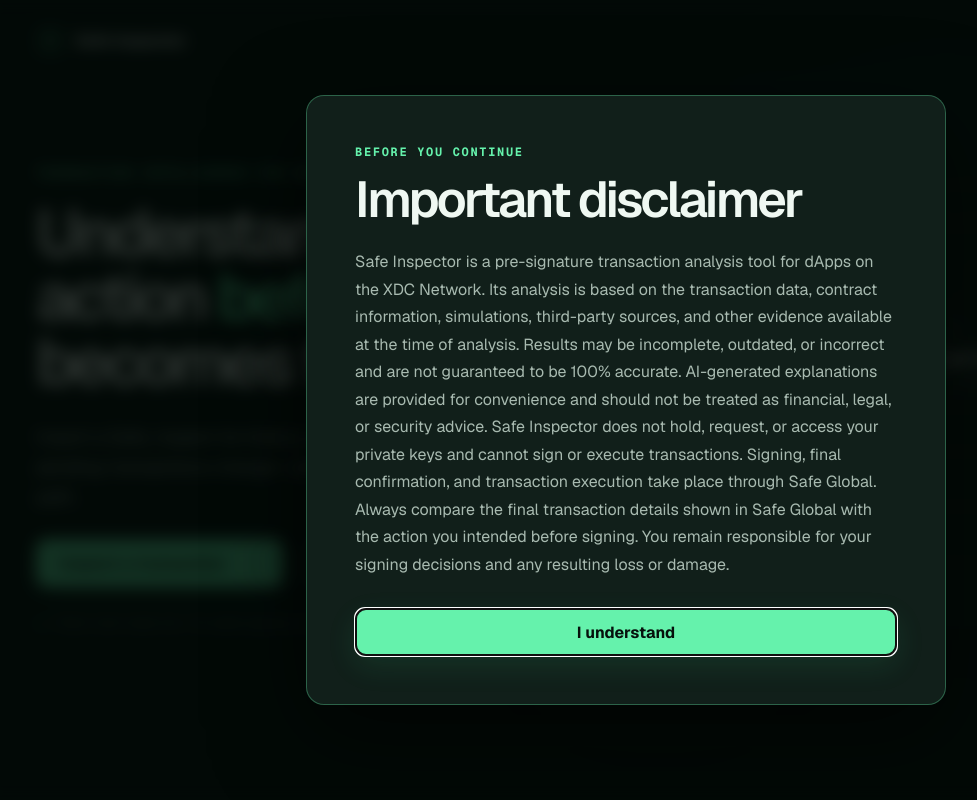
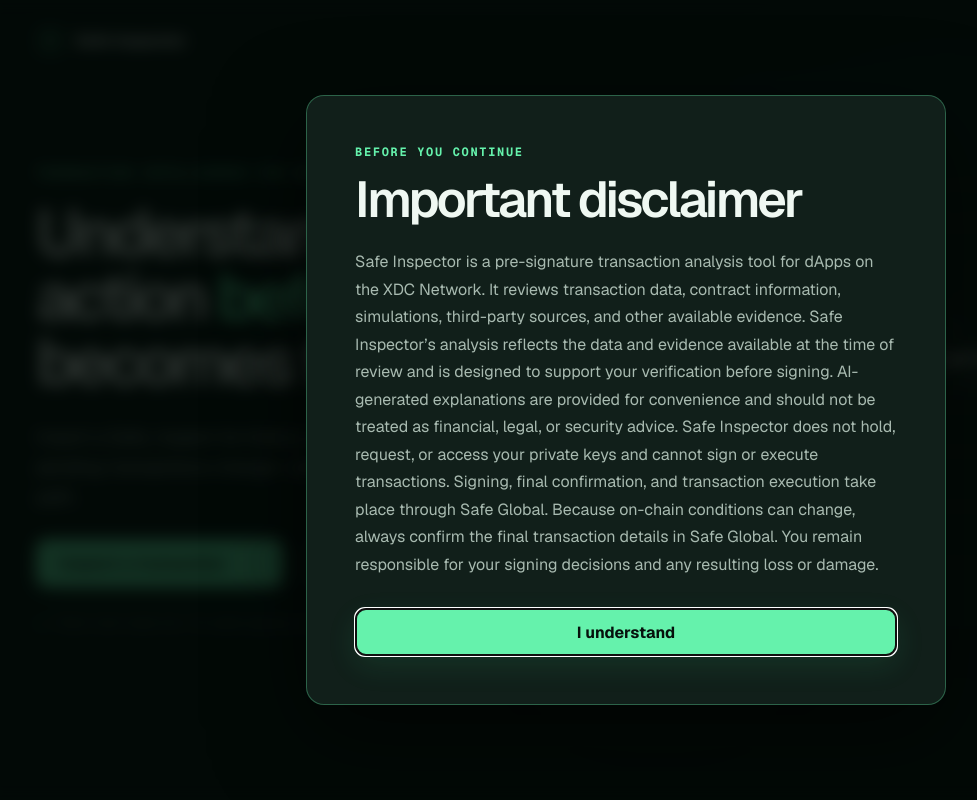
Before and after one commit to ybcoder01/Safe-Simulator, a Next.js app: page / in a window 1280 px wide. Shown: the top 800 px of the page, without its empty margins (14-991 px from the left). Built offline with nearby package versions, Linux system fonts and the light colour scheme.

Commit message:
copy: soften homepage analysis disclaimer

```diff
--- a/src/components/home/disclaimer-dialog.tsx
+++ b/src/components/home/disclaimer-dialog.tsx
@@ -2,7 +2,7 @@
 
 import { useEffect, useRef } from "react";
 
-const ACKNOWLEDGEMENT_KEY = "safe-inspector:disclaimer:v2";
+const ACKNOWLEDGEMENT_KEY = "safe-inspector:disclaimer:v3";
 
 export function DisclaimerDialog() {
   const dialog = useRef<HTMLDialogElement>(null);
@@ -42,18 +42,18 @@ export function DisclaimerDialog() {
         <h2 id="homepage-disclaimer-title">Important disclaimer</h2>
         <p id="homepage-disclaimer-copy">
           Safe Inspector is a pre-signature transaction analysis tool for dApps
-          on the XDC Network. Its analysis is based on the transaction data,
-          contract information, simulations, third-party sources, and other
-          evidence available at the time of analysis. Results may be incomplete,
-          outdated, or incorrect and are not guaranteed to be 100% accurate.
-          AI-generated explanations are provided for convenience and should not
-          be treated as financial, legal, or security advice. Safe Inspector
-          does not hold, request, or access your private keys and cannot sign or
-          execute transactions. Signing, final confirmation, and transaction
-          execution take place through Safe Global. Always compare the final
-          transaction details shown in Safe Global with the action you intended
-          before signing. You remain responsible for your signing decisions and
-          any resulting loss or damage.
+          on the XDC Network. It reviews transaction data, contract information,
+          simulations, third-party sources, and other available evidence. Safe
+          Inspector’s analysis reflects the data and evidence available at the
+          time of review and is designed to support your verification before
+          signing. AI-generated explanations are provided for convenience and
+          should not be treated as financial, legal, or security advice. Safe
+          Inspector does not hold, request, or access your private keys and
+          cannot sign or execute transactions. Signing, final confirmation, and
+          transaction execution take place through Safe Global. Because on-chain
+          conditions can change, always confirm the final transaction details in
+          Safe Global. You remain responsible for your signing decisions and any
+          resulting loss or damage.
         </p>
         <button className="button" onClick={acknowledge} type="button">
           I understand
```
Also changed, not shown: 1 other file (tests, documents, lock files or other folders).
